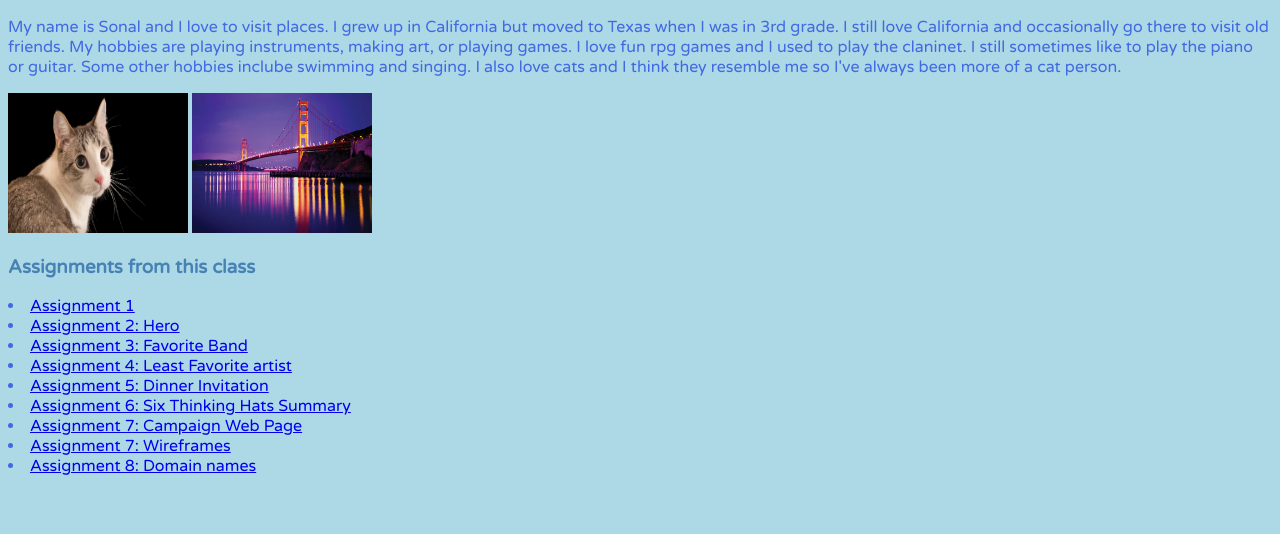
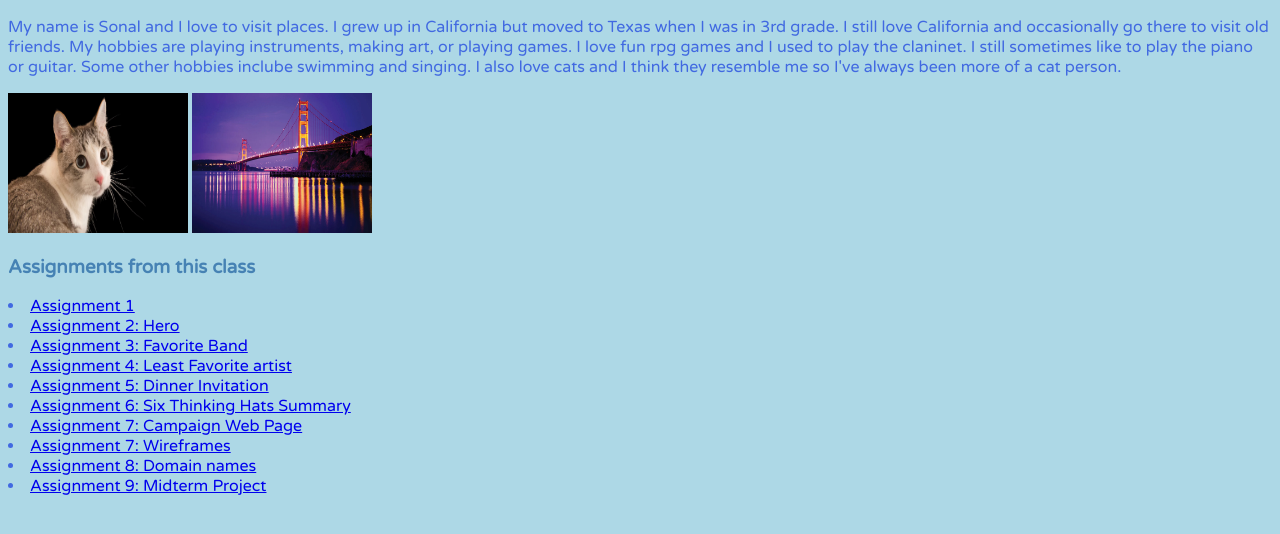
Before and after one commit to SonalSatapathy/sonal-is1, a plain HTML site: page index.html in a window 1280 px wide. Shown: the part 112-646 px from the top of the page. Drawn offline with Linux system fonts and the light colour scheme; a web font is replaced by a local one.

Commit message:
Update index.html

```diff
--- a/index.html
+++ b/index.html
@@ -27,6 +27,7 @@
 	<li><a href="asg7/index.html">Assignment 7: Campaign Web Page</a> </li>
 	<li><a href="asg7/wireframes.html">Assignment 7: Wireframes</a></li>
 	<li><a href="asg8/domains.html">Assignment 8: Domain names</li>
+	<li><a href="asg9/index.html">Assignment 9: Midterm Project</li>
 
 	<script src="./assets/js/main.js"></script>
 </body>
```
